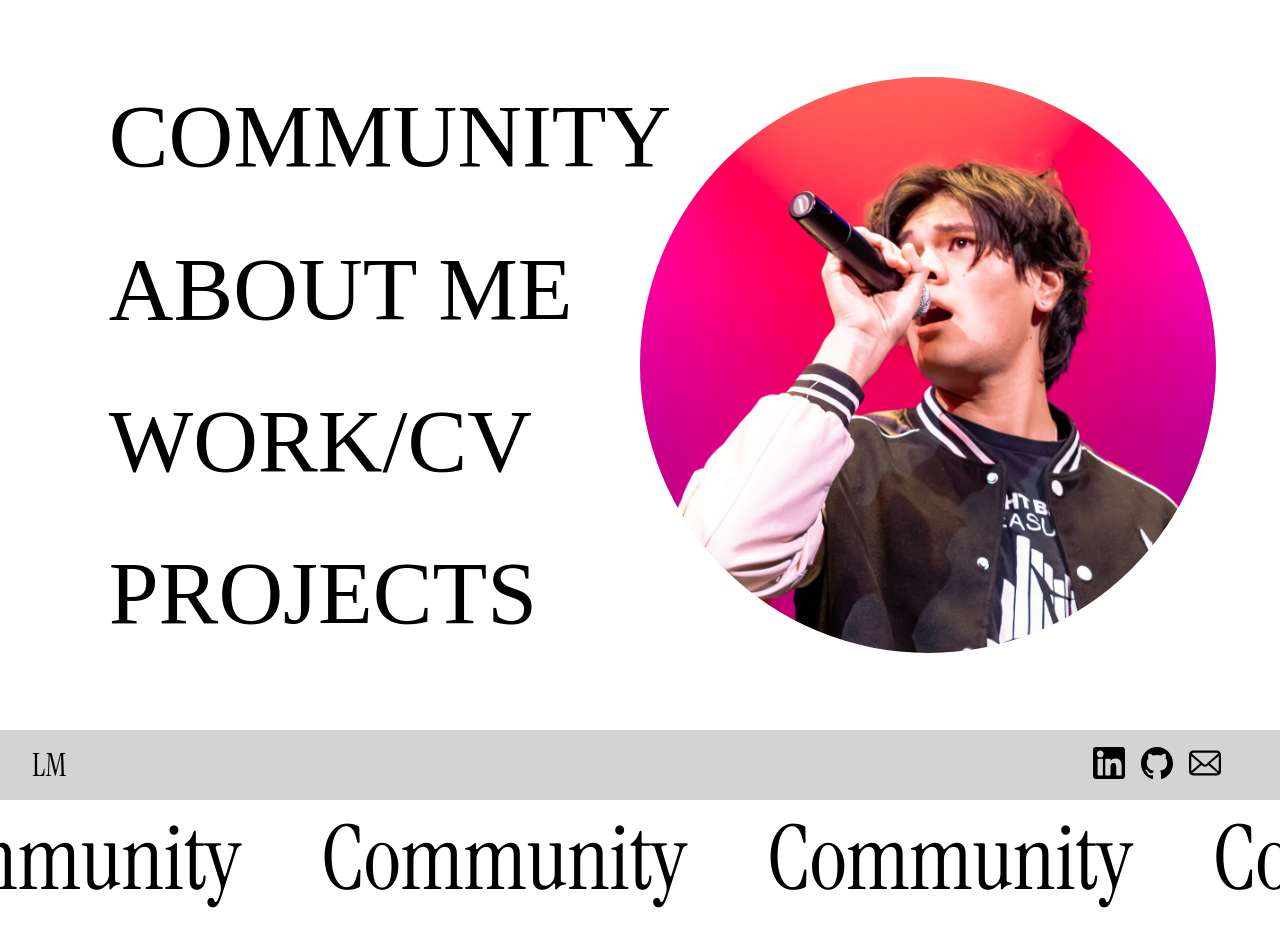
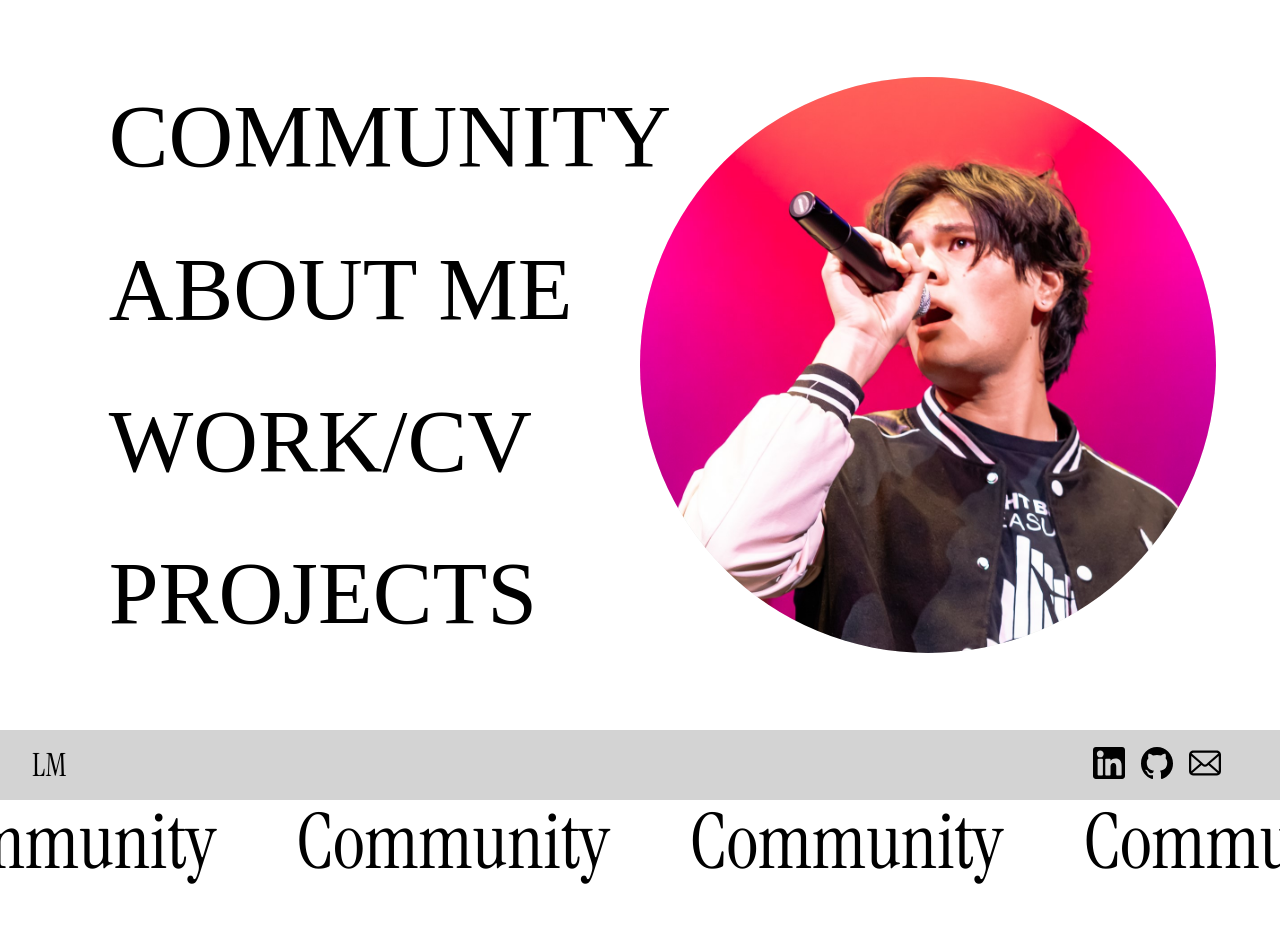
Before and after one commit to Logan-Mui/Web-Portfolio, a React (Vite) app: page / in a window 1280 px wide. Shown: the top 938 px of the page. Built offline with nearby package versions, Linux system fonts and the light colour scheme.

Commit message:
making the marquee enlarge text dynamically

```diff
--- a/src/styles/community/marquee.css
+++ b/src/styles/community/marquee.css
@@ -1,6 +1,10 @@
 .marquee-text {
-    overflow: clip;
-    font-size: clamp(3rem, 7vw, 7rem);
+    z-index:-1;
+    overflow: hidden;
+    font-size: clamp(2rem, 6vw, 6rem);
+    line-height: 1.1;
+    height:1.2em;
+    display:flex;
     -webkit-touch-callout: none;
     -webkit-user-select: none;
     -khtml-user-select: none;
@@ -39,6 +43,7 @@
     padding: 0rem 2.5rem;
     margin: 0;
     margin-block: 0;
+    line-height: inherit;
 }
 
 @keyframes marquee-move-text {
```
Also changed, not shown: src/components/content.tsx (added), src/styles/community/content.css (added).
